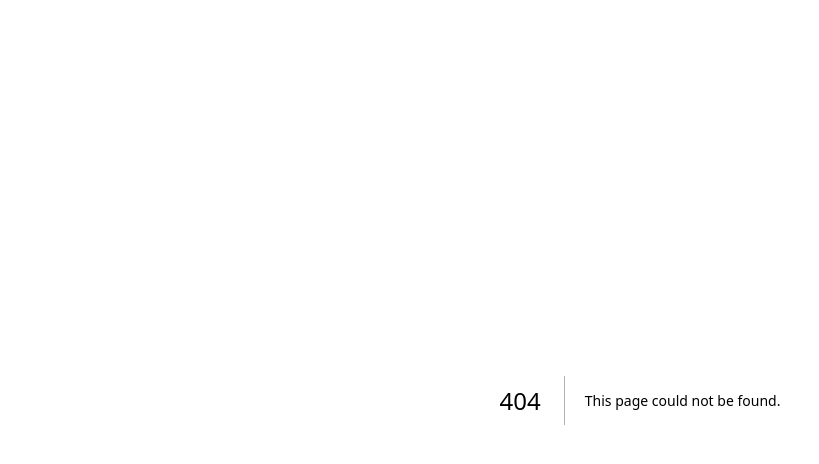
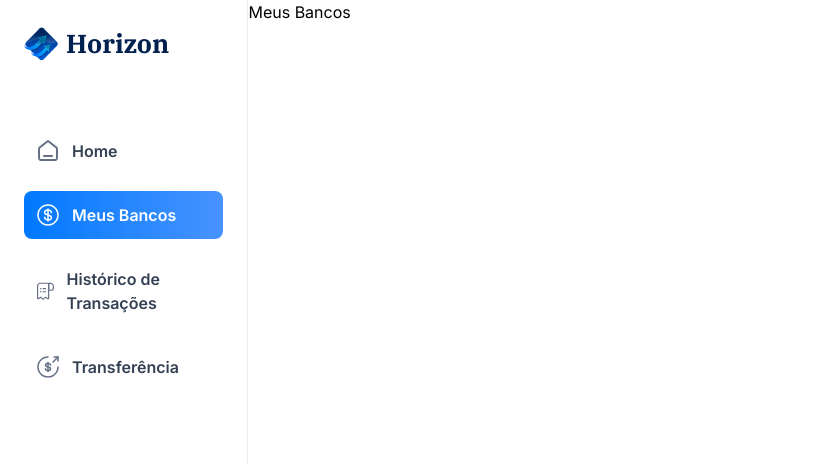
Before and after one commit to HCereja/banking-app, a Next.js app: page /my-banks in a window 1280 px wide. Before the commit this address had no page. Shown: the top 464 px of the page, without its empty margins (0-819 px from the left). Built offline with nearby package versions, Linux system fonts and the light colour scheme.

Commit message:
feat: create links for all the menu pages

```diff
--- /dev/null
+++ b/app/(root)/my-banks/page.tsx
@@ -0,0 +1,7 @@
+import React from "react";
+
+const MyBanks = () => {
+  return <div>Meus Bancos</div>;
+};
+
+export default MyBanks;
--- /dev/null
+++ b/app/(root)/payment-transfer/page.tsx
@@ -0,0 +1,7 @@
+import React from "react";
+
+const Transfer = () => {
+  return <div>Transferência</div>;
+};
+
+export default Transfer;
--- /dev/null
+++ b/app/(root)/transaction-history/page.tsx
@@ -0,0 +1,7 @@
+import React from "react";
+
+const TransactionHistory = () => {
+  return <div>Histórico de transações</div>;
+};
+
+export default TransactionHistory;
```
